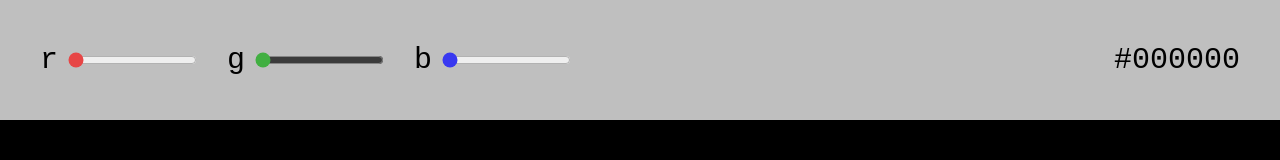
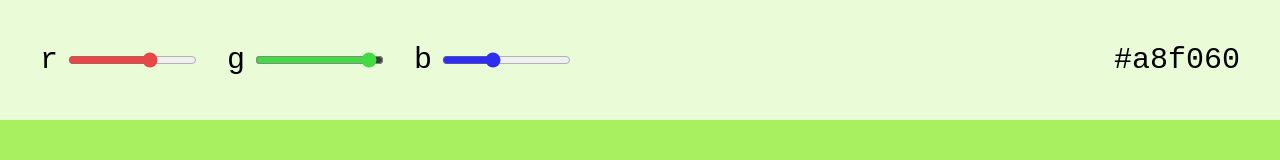
Before and after one commit to wiebken-n/web-app-foundation-tasks, a plain HTML site: page color-mixer/index.html in a window 1280 px wide. Drawn offline with nearby package versions, Linux system fonts and the light colour scheme.

Commit message:
Feat: Changed default color values

```diff
--- a/color-mixer/index.html
+++ b/color-mixer/index.html
@@ -14,20 +14,20 @@
         <div class="slider-container">
             <div class="red-container rgb-container">
                 <label for="red">r</label>
-                <input class="slider-red" type="range" name="red" id="red" step="1" min="0" max="255" value="0">
+                <input class="slider-red" type="range" name="red" id="red" step="1" min="0" max="255" value="168">
             </div>
             <div class="green-container rgb-container">
                 <label for="green">g</label>
-                <input class="slider-green" type="range" name="green" id="green" step="1" min="0" max="255" value="0">
+                <input class="slider-green" type="range" name="green" id="green" step="1" min="0" max="255" value="240">
             </div>
             <div class="blue-container rgb-container">
                 <label for="blue">b</label>
-                <input class="slider-blue" type="range" name="blue" id="blue" step="1" min="0" max="255" value="0">
+                <input class="slider-blue" type="range" name="blue" id="blue" step="1" min="0" max="255" value="96">
             </div>
 
         </div>
         <div class="hexvalue-container">
-            <p class="hexvalue">#000000</p>
+            <p class="hexvalue">#a8f060</p>
         </div>
     </header>
     <main class="main">
--- a/color-mixer/script.js
+++ b/color-mixer/script.js
@@ -7,7 +7,7 @@ const sliderContainer = document.querySelector(".slider-container");
 
 const hexValue = document.querySelector(".hexvalue");
 
-sliderContainer.addEventListener("pointermove", function () {
+sliderContainer.addEventListener("input", function () {
   let redValue = red.value;
   let greenValue = green.value;
   let blueValue = blue.value;
--- a/color-mixer/style.css
+++ b/color-mixer/style.css
@@ -8,9 +8,9 @@
 html {
   font-size: 20px;
   font-family: monospace;
-  --value-red: 0;
-  --value-green: 0;
-  --value-blue: 0;
+  --value-red: 168;
+  --value-green: 240;
+  --value-blue: 96;
 }
 
 html,
@@ -47,14 +47,14 @@ label {
 }
 
 .slider-red {
-  accent-color: rgb(231, 70, 70);
-  background-color: white;
+  accent-color: rgb(231, 71, 71);
 }
 .slider-green {
-  accent-color: rgb(65, 175, 65);
+  accent-color: rgb(67, 219, 67);
 }
+
 .slider-blue {
-  accent-color: rgb(56, 56, 240);
+  accent-color: rgb(46, 46, 240);
 }
 
 .hexvalue-container {
```
